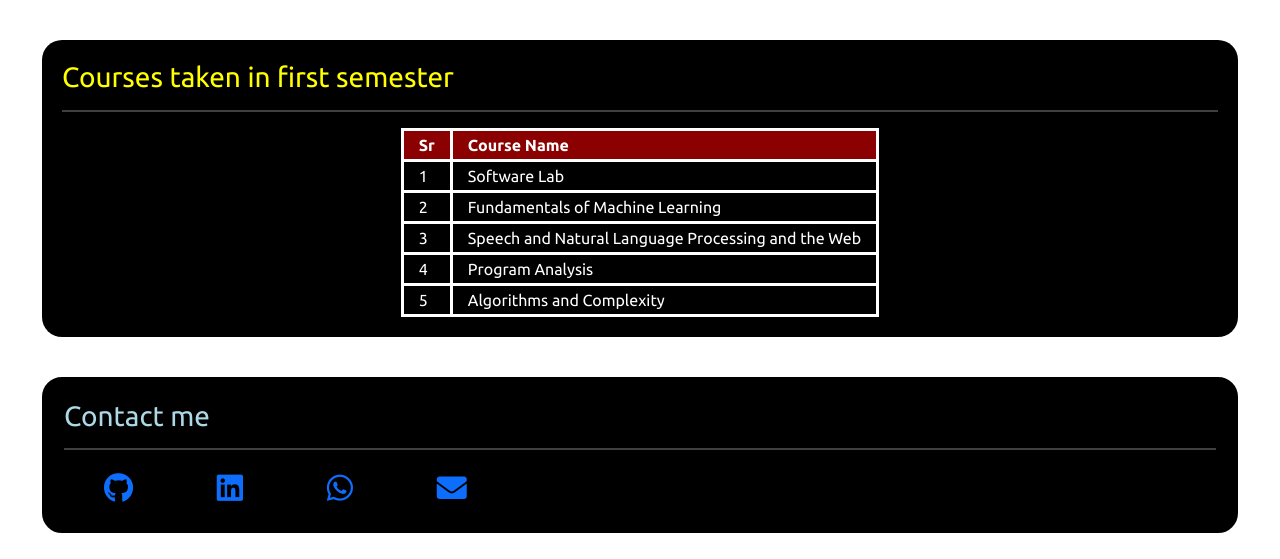
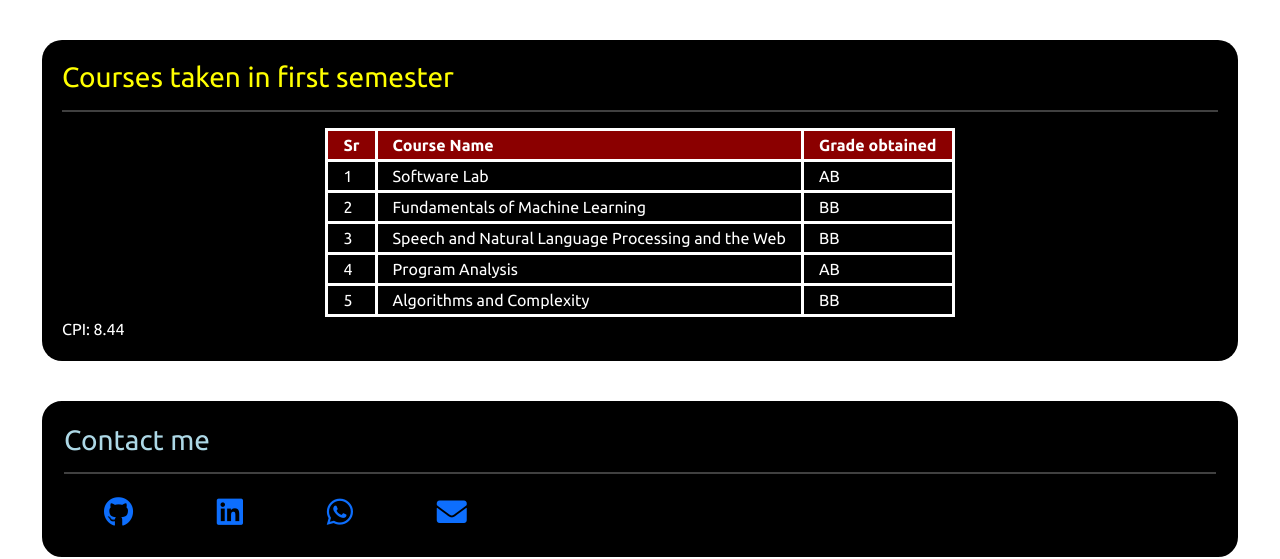
Before and after one commit to smitgajjar/portfolio, a plain HTML site: page index.html in a window 1280 px wide. Shown: the part 1189-1748 px from the top of the page. Before the commit the page ends 1724 px from the top, so only its background shows below. Drawn offline with nearby package versions, Linux system fonts and the light colour scheme.

Commit message:
updated resume

```diff
--- a/index.html
+++ b/index.html
@@ -71,7 +71,7 @@
 						<!-- <hr style="color: black; height:2px; "> -->
 						 <hr style="height: 2px;">
 						<div id="video-wrapper">
-							<iframe src="https://drive.google.com/file/d/1xBya0brsAw819o8-K1VR98S1ZC5hBNJ3/preview" width="640" height="480" allow="autoplay"></iframe>
+							<iframe src="https://drive.google.com/file/d/1jUa2Dw592Gr-FM3Q4QeZPenNd330gr-s/preview" width="640" height="480" allow="autoplay"></iframe>
 						</div>
 						<!-- iframe width="560" height="315" src="https://www.youtube.com/embed/7cwOISuZqWY" title="YouTube video player" frameborder="0" allow="accelerometer; autoplay; clipboard-write; encrypted-media; gyroscope; picture-in-picture" allowfullscreen></iframe> -->
 					</div>
@@ -88,29 +88,36 @@
 								<tr>
 									<th>Sr</th>
 									<th>Course Name</th>
+									<th>Grade obtained</th>
 								</tr>
 								<tr>
 									<td>1</td>
 									<td>Software Lab</td>
+									<td>AB</td>
 								</tr>
 								<tr>
 									<td>2</td>
 									<td>Fundamentals of Machine Learning</td>
+									<td>BB</td>
 								</tr>
 								<tr>
 									<td>3</td>
 									<td>Speech and Natural Language Processing and the Web</td>
+									<td>BB</td>
 								</tr>
 								<tr>
 									<td>4</td>
 									<td>Program Analysis</td>
+									<td>AB</td>
 								</tr>
 								<tr>
 									<td>5</td>
 									<td>Algorithms and Complexity</td>
+									<td>BB</td>
 								</tr>
 							</table>
 						</div>
+						CPI: 8.44
 
 					</div>
 
```
